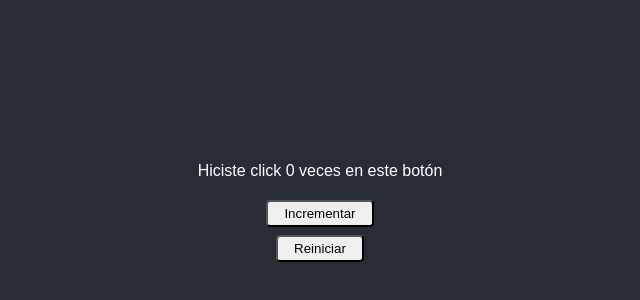
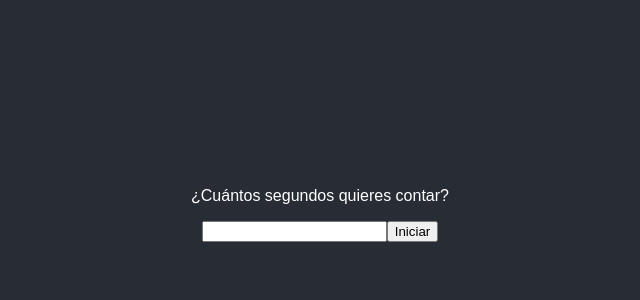
Before and after one commit to DOF1109/React-Practicas-CF-forked-, a React (Create React App) app: page / in a window 1280 px wide. Shown: the part 194-494 px from the top of the page, without its empty margins (320-960 px from the left). Built offline with nearby package versions, Linux system fonts and the light colour scheme.

Commit message:
Creo el componente CountDown y agrego clase 'withe' en App.css

```diff
--- a/src/components/App.css
+++ b/src/components/App.css
@@ -7,3 +7,7 @@
     height: 100vh;
     width: 100vw;
 }
+
+.white {
+    color: white;
+}
--- a/src/components/App.jsx
+++ b/src/components/App.jsx
@@ -1,12 +1,14 @@
-import PresentationCard from "./PresentationCard/PresentationCard";
 import "./App.css";
-import Counter from "./Counter/Counter";
+import PresentationCard from "./presentationCard/PresentationCard";
+import Counter from "./counter/Counter";
+import CountDown from "./countDown/CountDown";
 
 export default function App() {
     return (
         <div className="App">
             {/* <PresentationCard/> */}
-            <Counter/>
+            {/* <Counter/> */}
+            <CountDown/>
         </div>
     );
 }
--- a/src/components/Counter/Counter.css
+++ b/src/components/Counter/Counter.css
@@ -1,7 +1,6 @@
 /* Estilos de componente de contador */
 
 .counter {
-    color: white;
     display: flex;
     align-items: center;
     flex-direction: column;
--- a/src/components/Counter/Counter.jsx
+++ b/src/components/Counter/Counter.jsx
@@ -15,7 +15,7 @@ function Counter() {
     }
 
     return(
-        <div className='counter'>
+        <div className='counter white'>
             <p>
                 Hiciste click {counter} veces en este botón
             </p>
--- /dev/null
+++ b/src/components/countDown/CountDown.css
@@ -0,0 +1,6 @@
+/* Estilos para componente de cuenta regresiva */
+
+.count-down-form {
+    display: flex;
+    justify-content: center;
+}
--- /dev/null
+++ b/src/components/countDown/CountDown.jsx
@@ -0,0 +1,72 @@
+// Componente de cuenta regresiva
+
+import './CountDown.css';
+import { useState, useEffect } from 'react';
+
+function CountDown(props) {
+    // Segundos objetivo del usuario
+    const [targetSeconds, setTargetSeconds] = useState(null);
+    // Segundos que transcurrieron
+    const [elapsedSeconds, setElapsedSeconds] = useState(0);
+
+    // Al enviar el formulario
+    const parseForm = (e) => {
+        // Desactivo la accion por defecto
+        e.preventDefault();
+        // Obtengo los segundos que ingresó
+        let seconds = e.target.seconds.value;
+        setTargetSeconds(parseInt(seconds));
+    }
+
+    // Realiza el conteo regresivo cada 1 segundo
+    useEffect( () => {
+        if (targetSeconds === null) return;
+
+        // Si el usuarió ingreso un valor
+        setElapsedSeconds(0);
+        let interval = setInterval( () => {
+            // Paso el estado a su función de seteo para evitar errores
+            setElapsedSeconds( (elapsedSeconds) => elapsedSeconds + 1);
+        }, 1000 );
+        // Limpio el intervalo en el efecto, se ejecuta al
+        // desmontar el componente
+        return () => {
+            clearInterval(interval);
+        };
+
+    }, [targetSeconds]);
+
+    if (targetSeconds) {
+        if (elapsedSeconds >= targetSeconds) {
+            return (
+                <>
+                    <p className='white'>
+                        ¡Terminó!
+                    </p>
+                    <button onClick={ () => {setTargetSeconds(null)} }>
+                        Reiniciar
+                    </button>
+                </>
+            );
+        }
+        return (
+            <p className='white'>
+                Quedan {targetSeconds - elapsedSeconds} segundos
+            </p>
+        );
+    }
+
+    return (
+        <div className="white">
+            <p>
+                ¿Cuántos segundos quieres contar?
+            </p>
+            <form className='count-down-form' action="#" onSubmit={parseForm}>
+                <input type="number" name="seconds" />
+                <button>Iniciar</button>
+            </form>
+        </div>
+    );
+}
+
+export default CountDown;
```
